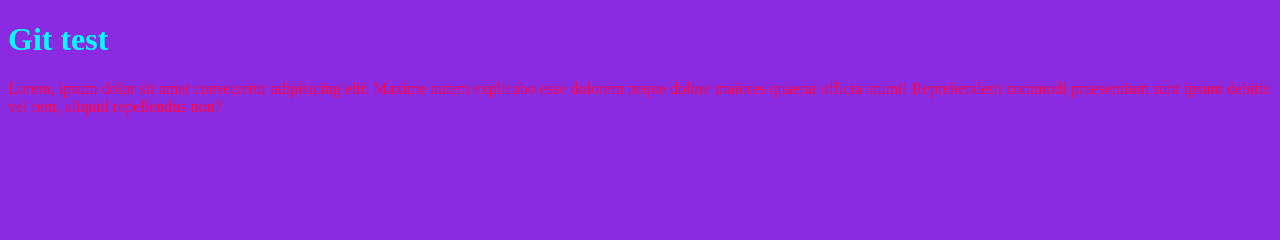
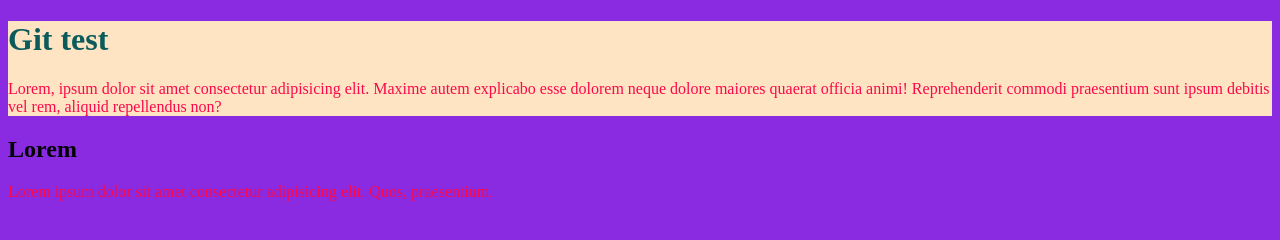
Before and after one commit to roba0001/git_test, a plain HTML site: page index.html in a window 1280 px wide. Drawn offline with Linux system fonts and the light colour scheme.

Commit message:
header branch

```diff
--- a/index.html
+++ b/index.html
@@ -7,8 +7,15 @@
     <link rel="stylesheet" href="style.css" />
   </head>
   <body>
-    <h1>Git test</h1>
-    <p>Lorem, ipsum dolor sit amet consectetur adipisicing elit. Maxime autem explicabo esse dolorem neque dolore maiores quaerat officia animi! Reprehenderit commodi praesentium sunt ipsum debitis vel rem, aliquid repellendus non?</p>
+    <header>
+      <h1>Git test</h1>
+      <p>Lorem, ipsum dolor sit amet consectetur adipisicing elit. Maxime autem explicabo esse dolorem neque dolore maiores quaerat officia animi! Reprehenderit commodi praesentium sunt ipsum debitis vel rem, aliquid repellendus non?</p>
+    </header>
+    <article>
+      <h2>Lorem</h2>
+      <p>Lorem ipsum dolor sit amet consectetur adipisicing elit. Quos, praesentium.</p>
+    </article>
+
     <script src="scripts.js"></script>
   </body>
 </html>
--- a/style.css
+++ b/style.css
@@ -3,7 +3,7 @@
 }
 
 h1 {
-  color: aqua;
+  color: rgb(12, 91, 91);
 }
 
 body {
@@ -13,3 +13,7 @@ body {
 p {
   color: rgb(252, 8, 73);
 }
+
+header {
+  background-color: bisque;
+}
```
Also changed, not shown: indexigen.html (deleted, +0 -9 lines).
